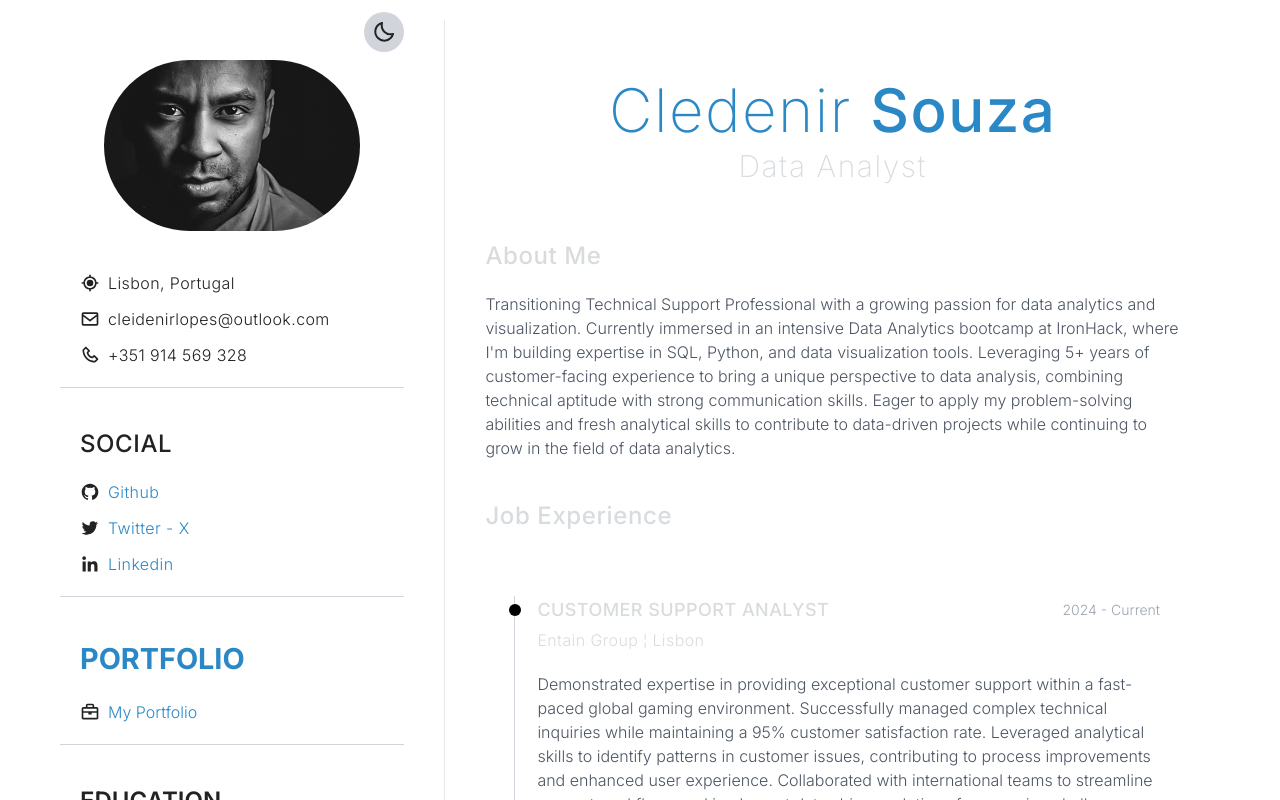
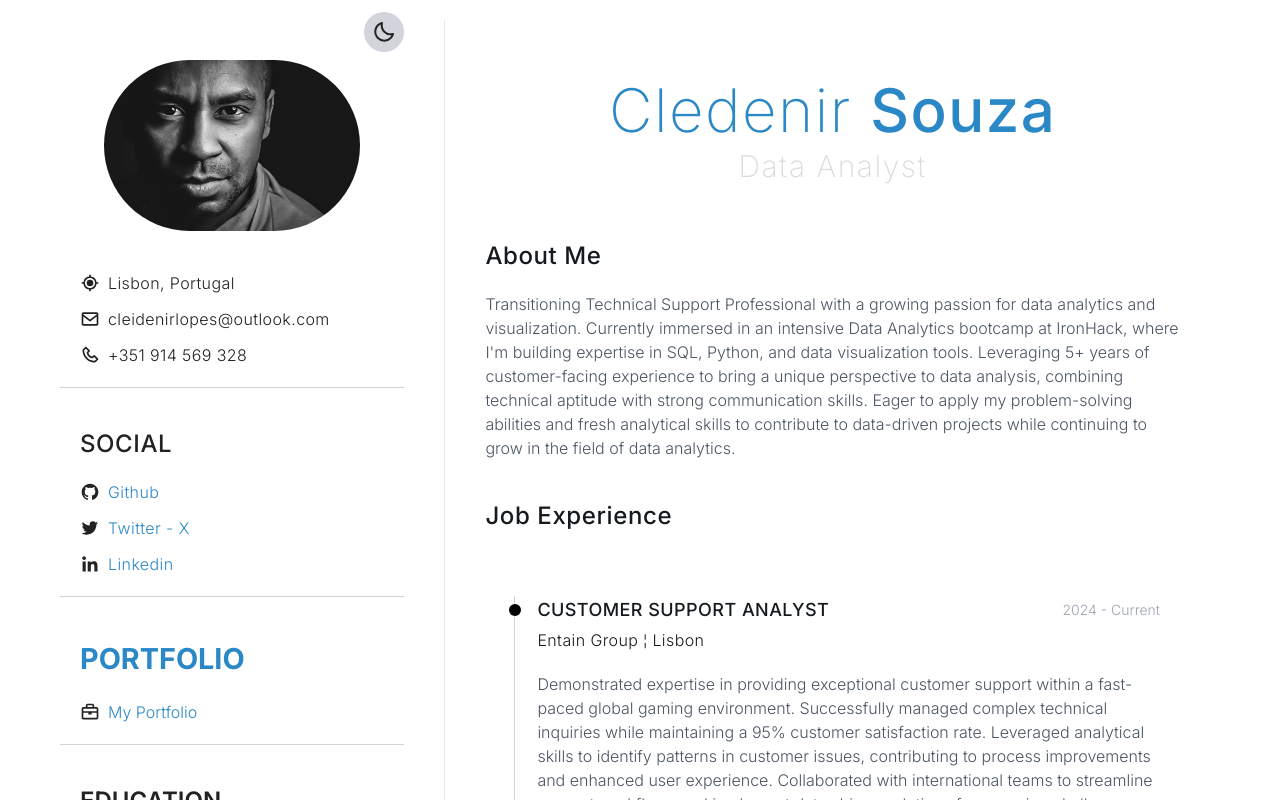
Before and after one commit to cleidenirlopes/myresume, a React (Vite) app: page / in a window 1280 px wide. Shown: the top 800 px of the page. Built offline with nearby package versions, Linux system fonts and the light colour scheme.

Commit message:
Update Home.jsx

```diff
--- a/src/components/Home.jsx
+++ b/src/components/Home.jsx
@@ -2,7 +2,7 @@ import React from 'react';
 
 const Home = () => {
   return (
-    <div className="min-h-screen flex-[3] transition-all duration-500 dark:bg-[#151a1e] bg-[#ffffff] dark:text-[#d8dcde] text-[#d8dcde] font-light">
+    <div className="min-h-screen flex-[3] transition-all duration-500 dark:bg-[#151a1e] bg-[#ffffff] dark:text-[#d8dcde] text-[#151a1e] font-light">
       {/* Profile Section */}
       <div className="flex flex-col items-center justify-center gap-5 relative mt-20 mr-20 max-w-3xl">
         {/* Added margin-top to create space above */}
```
